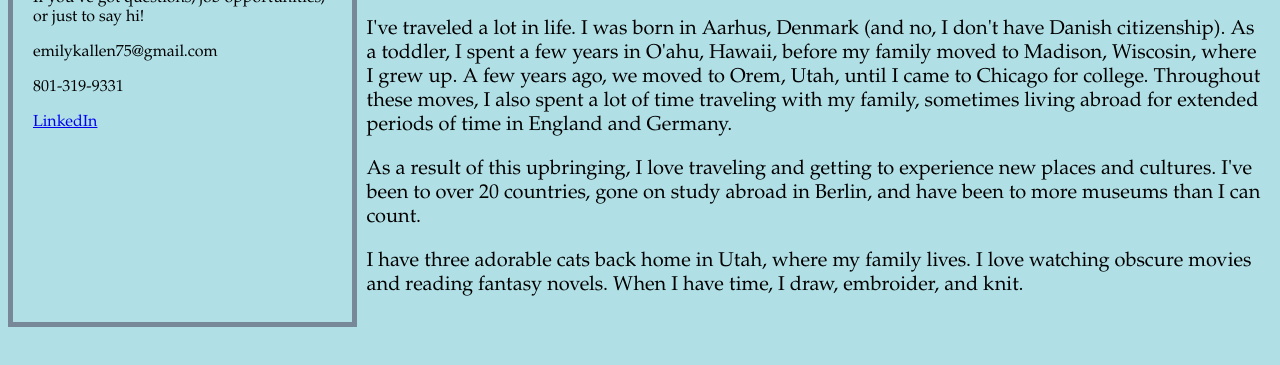
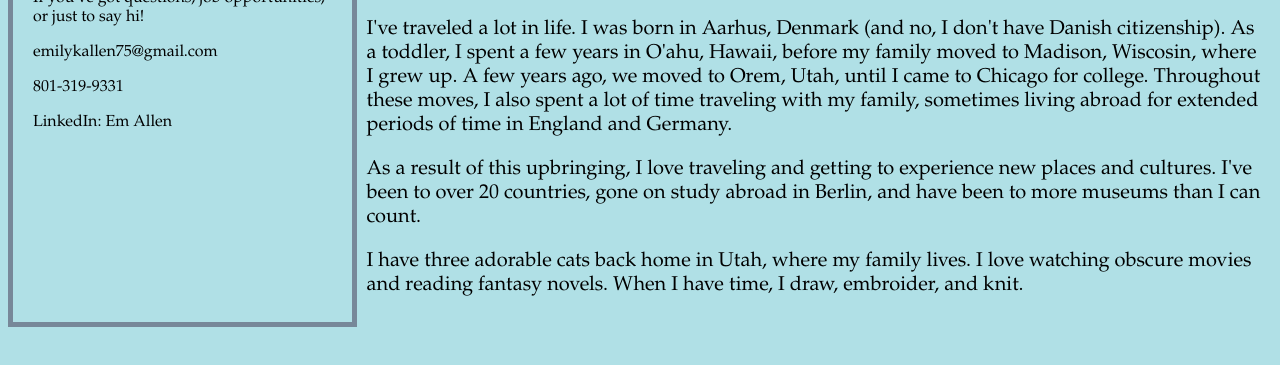
Before and after one commit to MAllen75/Em-Allen, a plain HTML site: page about.html in a window 1280 px wide. Shown: the part 421-786 px from the top of the page. Drawn offline with Linux system fonts and the light colour scheme.

Commit message:
Update about.html

```diff
--- a/about.html
+++ b/about.html
@@ -119,7 +119,7 @@ footer {
   <p>If you've got questions, job opportunities, or just to say hi!</p>
   <p>emilykallen75@gmail.com</p>
   <p>801-319-9331</p>
-  <p><a href="www.linkedin.com/in/em-allen">LinkedIn</a></p>
+  <p>LinkedIn: Em Allen</p>
   </nav>
 
   <article>
```
